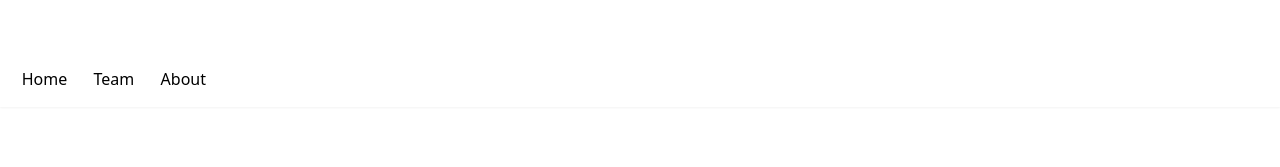
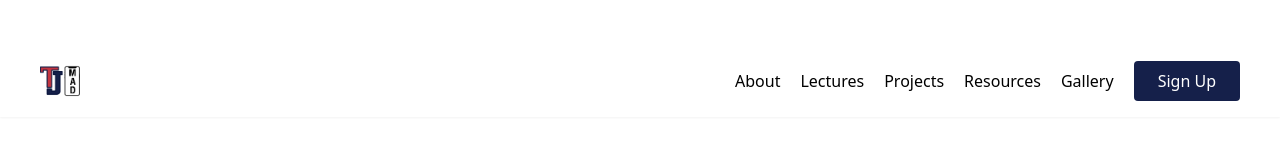
Before and after one commit to tjmadclub/website, a React (Vite) app: page / in a window 1280 px wide. Shown: the top 167 px of the page. Built offline with nearby package versions, Linux system fonts and the light colour scheme; a web font is replaced by a local one.

Commit message:
feat(ui): add logo and links to navbar

```diff
--- a/src/components/ui/Navbar.tsx
+++ b/src/components/ui/Navbar.tsx
@@ -1,16 +1,39 @@
+import tjMadLogo from "@/assets/brand/tjmad_logo.webp";
+
 export default function Navbar() {
     return (
-        <nav className="sticky top-0 w-full py-4 px-12 flex justify-center sm:justify-between items-center z-50 shadow-sm bg-white">
-            <div className="flex justify-center items-center gap-x-[20%]">
+        <nav className="sticky top-0 w-full py-4 px-10 flex justify-center sm:justify-between items-center z-50 shadow-sm bg-white">
+            <a
+                href="/"
+            >
+                <img
+                    src={tjMadLogo}
+                    className="relative w-10 h-10 mr-10"
+                />
+            </a>
+            <div className="flex justify-center items-center gap-x-5">
                 {/* Temporary links for styling purposes */}
-                <a href="/">
-                    Home
+                <a href="/about">
+                    About
                 </a>
-                <a href="/">
-                    Team
+                <a href="/lectures">
+                    Lectures
                 </a>
-                <a href="/">
-                    About
+                <a href="/projects">
+                    Projects
+                </a>
+                <a href="/resources">
+                    Resources
+                </a>
+                <a href="/gallery">
+                    Gallery
+                </a>
+                <a
+                    href="https://ion.tjhsst.edu/eighth"
+                    className="py-2 px-6 rounded text-white bg-tjmad-blue"
+                    target="_blank"
+                >
+                    Sign Up
                 </a>
             </div>
         </nav>
```
